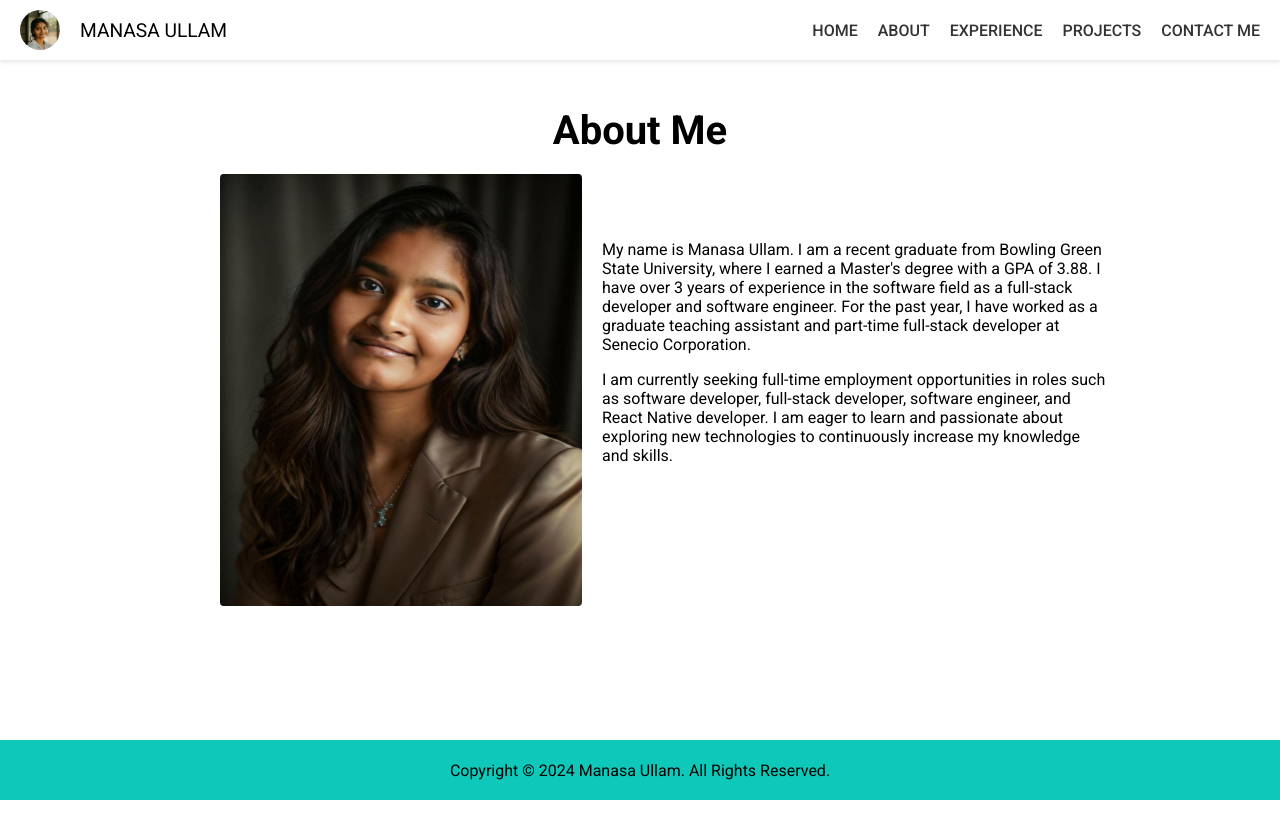
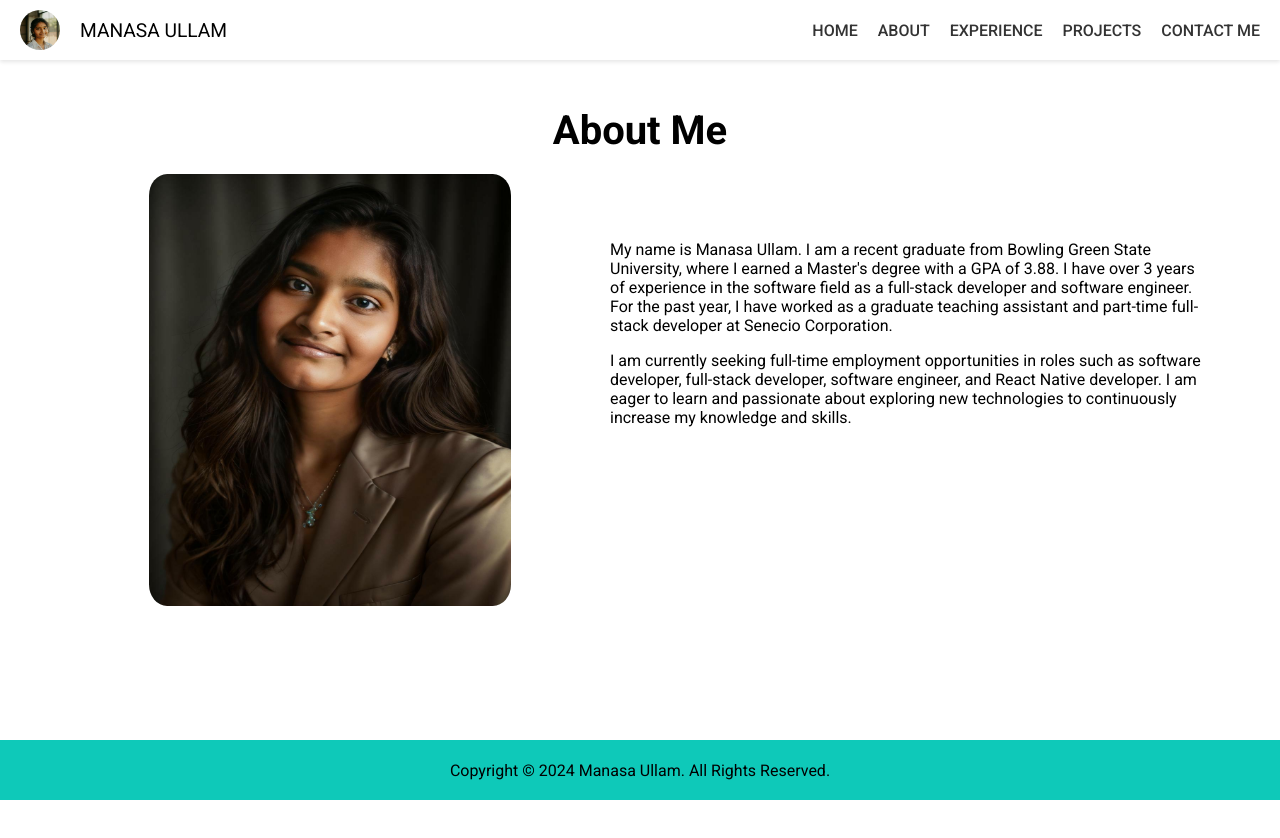
Before and after one commit to Manasaullam/ManasaUllam-Portfolio, a React (Create React App) app: page /ManasaUllam-Portfolio/about in a window 1280 px wide. Shown: the top 838 px of the page. Built offline with nearby package versions, Linux system fonts and the light colour scheme.

Commit message:
Updated portfolio with new changes

```diff
--- a/src/components/Header.js
+++ b/src/components/Header.js
@@ -6,7 +6,7 @@ function Header() {
   return (
     <header className="header">
       <div className="logo">
-        <img src={`${process.env.PUBLIC_URL}/profile-image.jpeg`} alt="Manasa Ullam" className="profile-img" />
+        <img src={`${process.env.PUBLIC_URL}/profile-image.jpeg`} alt="Manasa Ullam" className="profile-img"/>
         <span>MANASA ULLAM</span>
       </div>
       <nav>
@@ -18,6 +18,7 @@ function Header() {
           <li><Link to="/contact">CONTACT ME</Link></li>
         </ul>
       </nav>
+
     </header>
   );
 }
--- a/src/pages/About.css
+++ b/src/pages/About.css
@@ -20,20 +20,19 @@
 
 .about-left {
     flex: 1;
-    margin-left: 200px; /* Adjusted margin */
+    margin-left: 50px; /* Adjusted margin */
 }
 
 .about-right {
     flex: 2;
     text-align: left;
     max-width: 600px;
-    margin-right: 150px; /* Adjusted margin */
+    margin-right: 50px; /* Adjusted margin */
     margin-top: 50px;
-
 }
 
 .about-img {
-    border-radius: 1%;
+    border-radius: 5%; /* Adjusted border-radius */
     width: 362px;
     height: 432px;
 }
--- a/src/pages/About.js
+++ b/src/pages/About.js
@@ -8,7 +8,7 @@ function About() {
       <h1>About Me</h1>
       <div className="about-content">
         <div className="about-left">
-          <img src= {`${process.env.PUBLIC_URL}/profile1-image.jpeg`} alt="Manasa Ullam" className="about-img" />
+          <img src={`${process.env.PUBLIC_URL}/profile1-image.jpeg`} alt="Manasa Ullam" className="about-img" />
         </div>
         <div className="about-right">
           <p>
```
